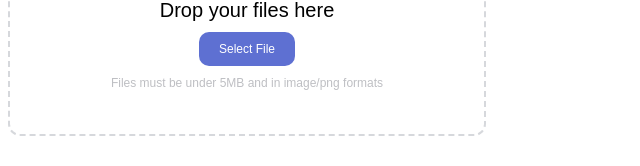
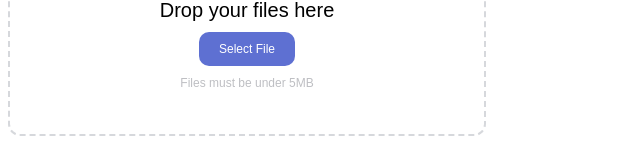
Before and after one commit to JaxThePrime/vue3-dropzone, a Vue app: page / in a window 1280 px wide. Shown: the part 116-282 px from the top of the page, without its empty margins (0-640 px from the left). Built offline with nearby package versions, Linux system fonts and the light colour scheme.

Commit message:
Fix preview mode

```diff
--- a/src/App.vue
+++ b/src/App.vue
@@ -1,10 +1,7 @@
 <template>
   <div class="app" style="width: 478px; height: 200px">
-    <Vue3Dropzone v-model="files" accept="image/png">
-      <template #preview="{ data,removeFile}">
-        <img :src="data.src" alt="" class="w-full h-full">
-        <button @click="removeFile(data)">remove</button>
-      </template>
+    <Vue3Dropzone v-model="files">
+
     </Vue3Dropzone>
   </div>
 </template>
--- a/src/components/Vue3Dropzone.vue
+++ b/src/components/Vue3Dropzone.vue
@@ -60,7 +60,7 @@
 
       <!-- Files previews inside -->
       <PreviewSlot
-          v-if="previewPosition === 'inside' && previewProps.files.length"
+          v-if="previewPosition === 'inside' && previewProps.files.length || previews && previews.length"
           v-bind="previewProps"
           @removeFile="removeFile"
       >
@@ -78,7 +78,7 @@
     ></div>
 
     <!-- Files previews outside -->
-    <div class="mt-5" v-if="previewPosition === 'outside' && previewProps.files.length">
+    <div class="mt-5" v-if="previewPosition === 'outside' && previewProps.files.length || previews && previews.length">
       <PreviewSlot v-bind="previewProps" @removeFile="removeFile">
         <template #preview="previewProps">
           <slot name="preview" v-bind="previewProps"></slot>
```
